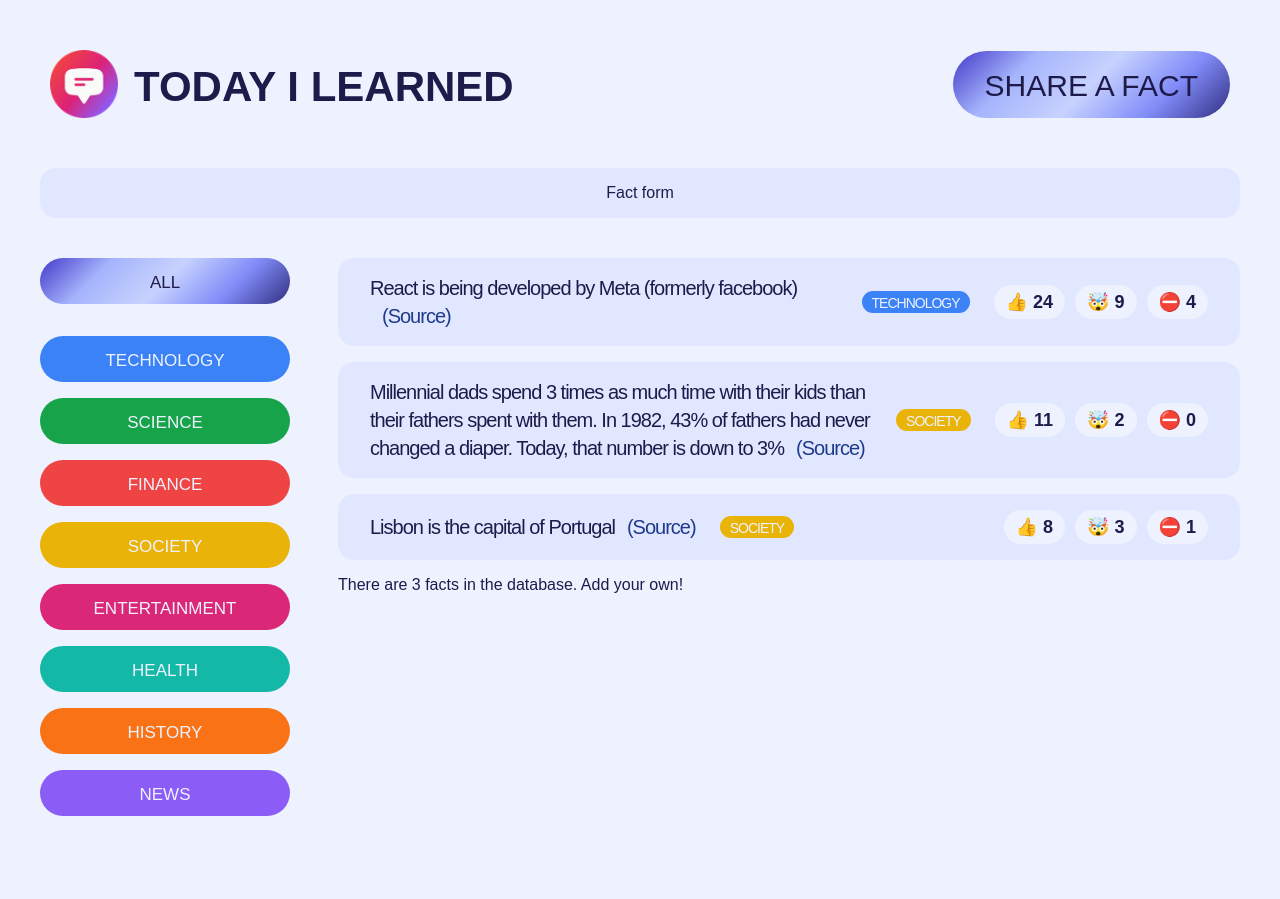
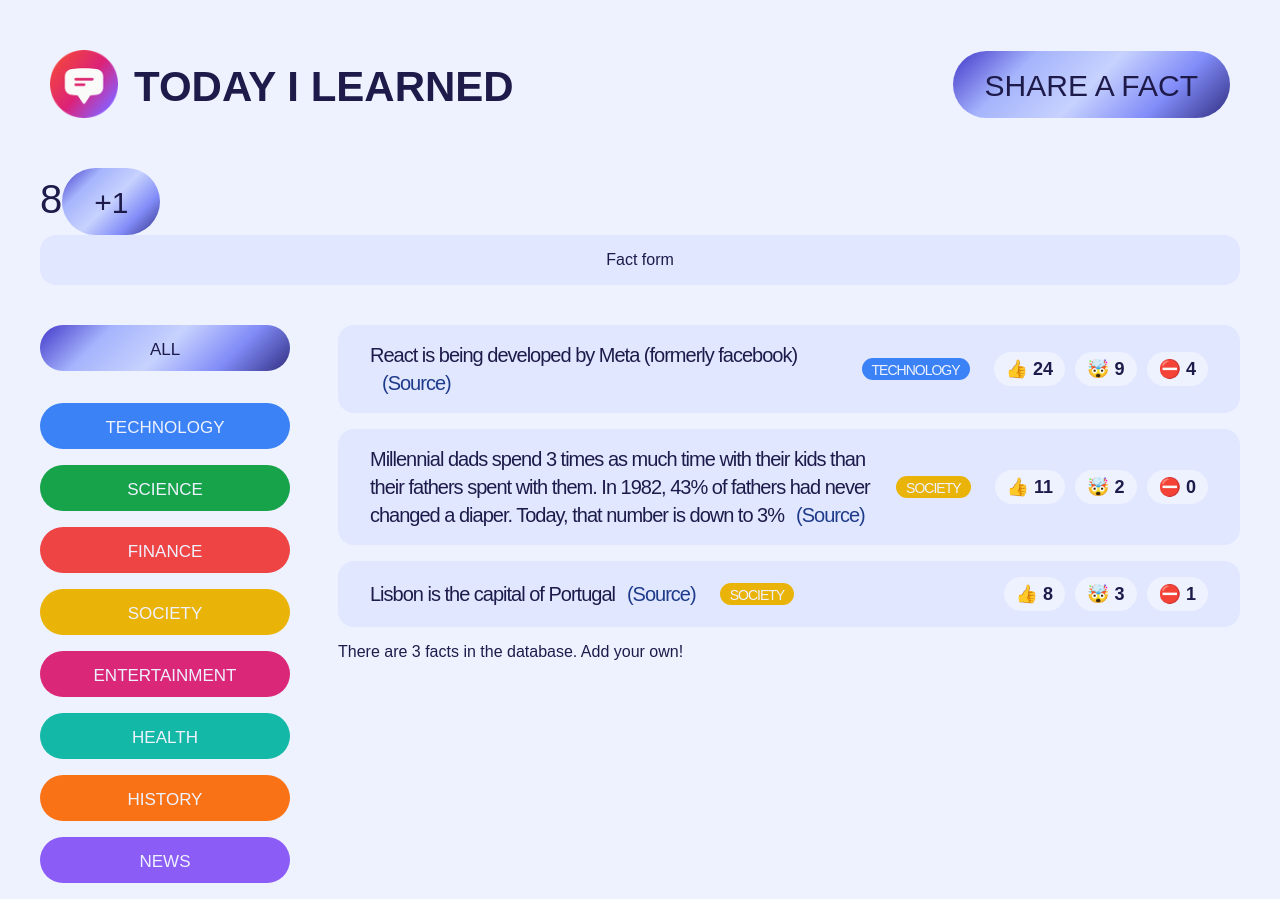
Before and after one commit to xyzdelete/TodayILearnedWebDevelopmentProject, a React (Create React App) app: page / in a window 1280 px wide. Before the commit the page ends 832 px from the top, so only its background shows below. Built offline with nearby package versions, Linux system fonts and the light colour scheme; a web font is replaced by a local one.

Commit message:
Introducing State

```diff
--- a/src/App.js
+++ b/src/App.js
@@ -1,3 +1,4 @@
+import { useState } from "react";
 import "./style.css";
 
 const initialFacts = [
@@ -33,6 +34,21 @@ const initialFacts = [
     }
 ];
 
+function Counter() {
+    const [count, setCount] = useState(8);
+
+    return (
+        <div>
+            <span style={{ fontSize: "40px" }}>{count}</span>
+            <button
+                className="btn btn-large"
+                onClick={() => setCount((c) => c + 1)}>
+                +1
+            </button>
+        </div>
+    );
+}
+
 function App() {
     const appTitle = "Today I Learned";
 
@@ -50,6 +66,8 @@ function App() {
 
                 <button className="btn btn-large btn-open">Share a fact</button>
             </header>
+
+            <Counter />
 
             <NewFactForm />
 
```
